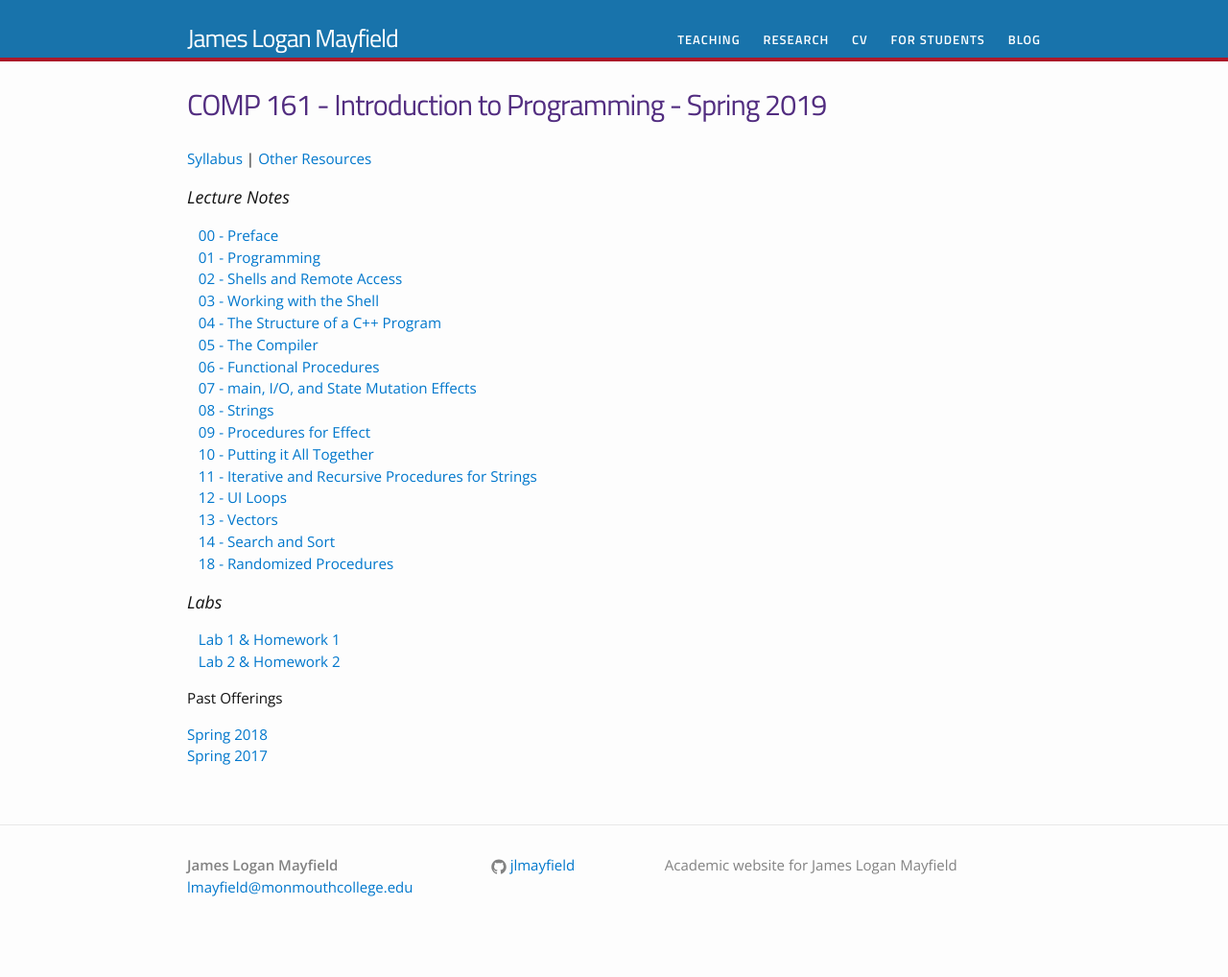
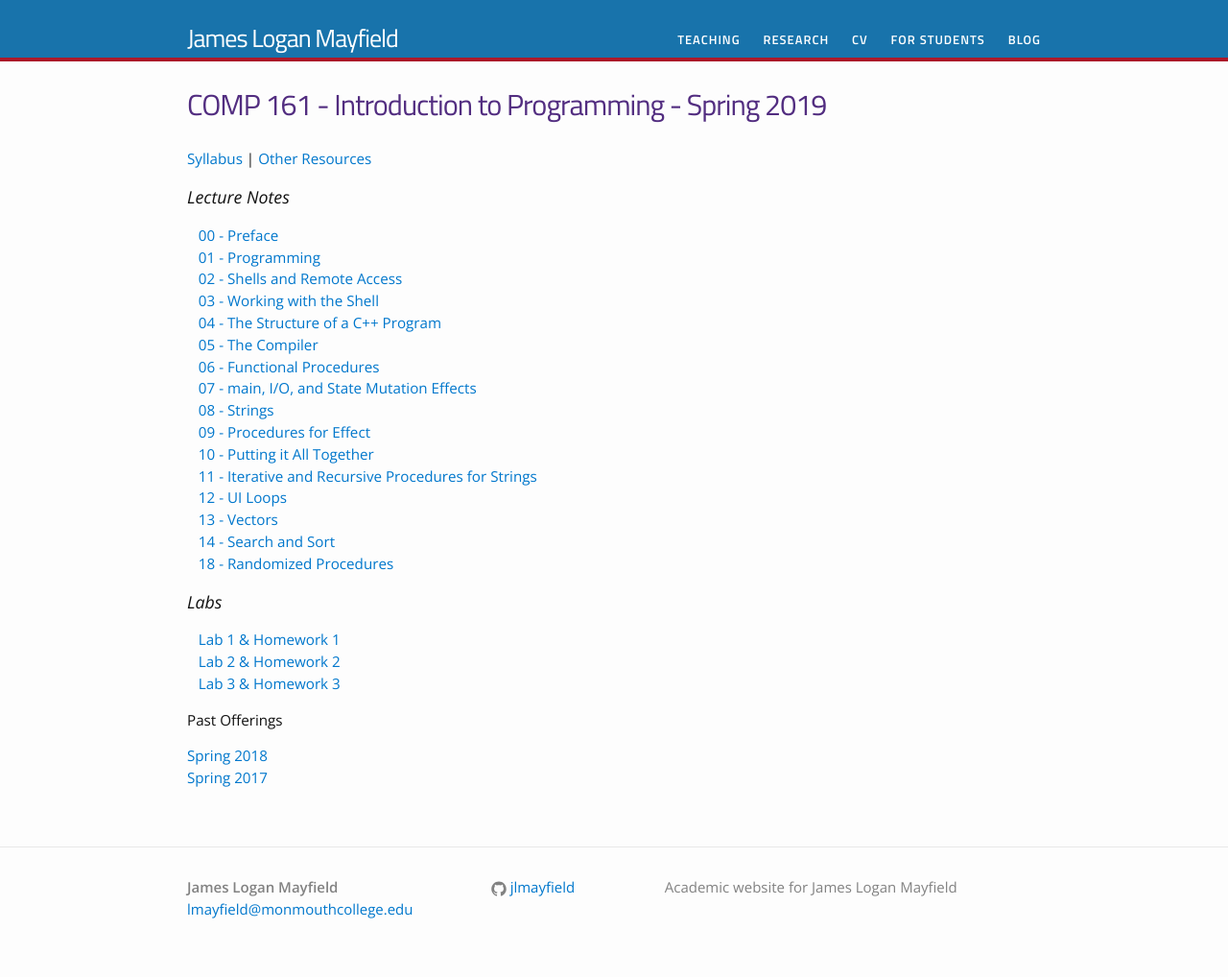
Before and after one commit to jlmayfield/jlmayfield.github.io, a Jekyll site: the page built from teaching/comp161.md, in a window 1280 px wide. Shown: the whole page at 96% size. Built offline with Jekyll 4.4.1, drawn with Linux system fonts in a browser that asks for light colours; before the commit the page ends 995 px from its top, so only the background shows below that.

Commit message:
sp19. c161. lab3.

```diff
--- a/teaching/comp161.md
+++ b/teaching/comp161.md
@@ -30,6 +30,7 @@ permalink: /teaching/COMP161/
 
 &nbsp;&nbsp;&nbsp;[Lab 1 & Homework 1](/teaching/COMP161/labs/comp161-lab1.pdf)
 &nbsp;&nbsp;&nbsp;[Lab 2 & Homework 2](/teaching/COMP161/labs/comp161-lab2.pdf)
+&nbsp;&nbsp;&nbsp;[Lab 3 & Homework 3](/teaching/COMP161/labs/comp161-lab3.pdf)
 
 #### Past Offerings
 
```
Also changed, not shown: 1 other file.
